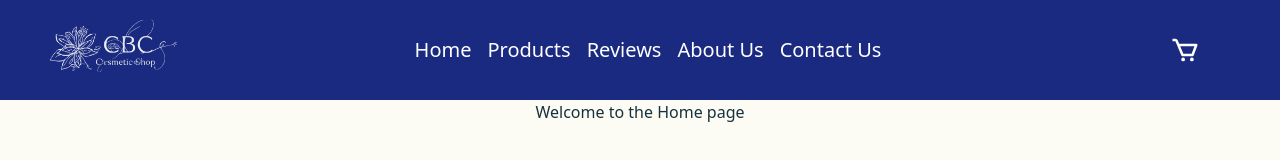
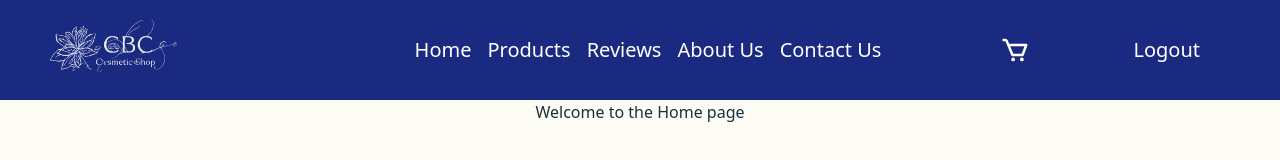
Before and after one commit to chathuniimasha/cbc-frontend-batch-six, a React (Vite) app: page / in a window 1280 px wide. Shown: the top 160 px of the page. Built offline with nearby package versions, Linux system fonts and the light colour scheme; no server answers; sample sign-in values are in the browser's storage.

Commit message:
logout feature enabled👍

```diff
--- a/src/components/header.jsx
+++ b/src/components/header.jsx
@@ -10,6 +10,7 @@
 export default function Header(){
     const navigate = useNavigate();
     const [isOpen,setIsOpen] = useState(false);
+    const token = localStorage.getItem("token");
     return(
         <header className="h-[100px] bg-accent flex justify-center items-center relative">
             {isOpen &&
@@ -75,9 +76,19 @@
             <Link to="/contact-us" className="ml-4 text-white text-xl">
             Contact Us
             </Link>
-            <Link to="/cart" className="absolute right-[80px]">
+            <Link to="/cart" className="absolute right-[250px]">
             <BiCart className="text-white text-3xl ml-4"/>
             </Link>
+            {
+                token != null && <button className="absolute right-[80px] text-white text-xl ml-4" onClick={
+                    ()=>{
+                        localStorage.removeItem("token");
+                        navigate("/login");
+                    }
+                }>
+                    Logout
+                </button>
+            }
             </div>
         </header>
     )
```
